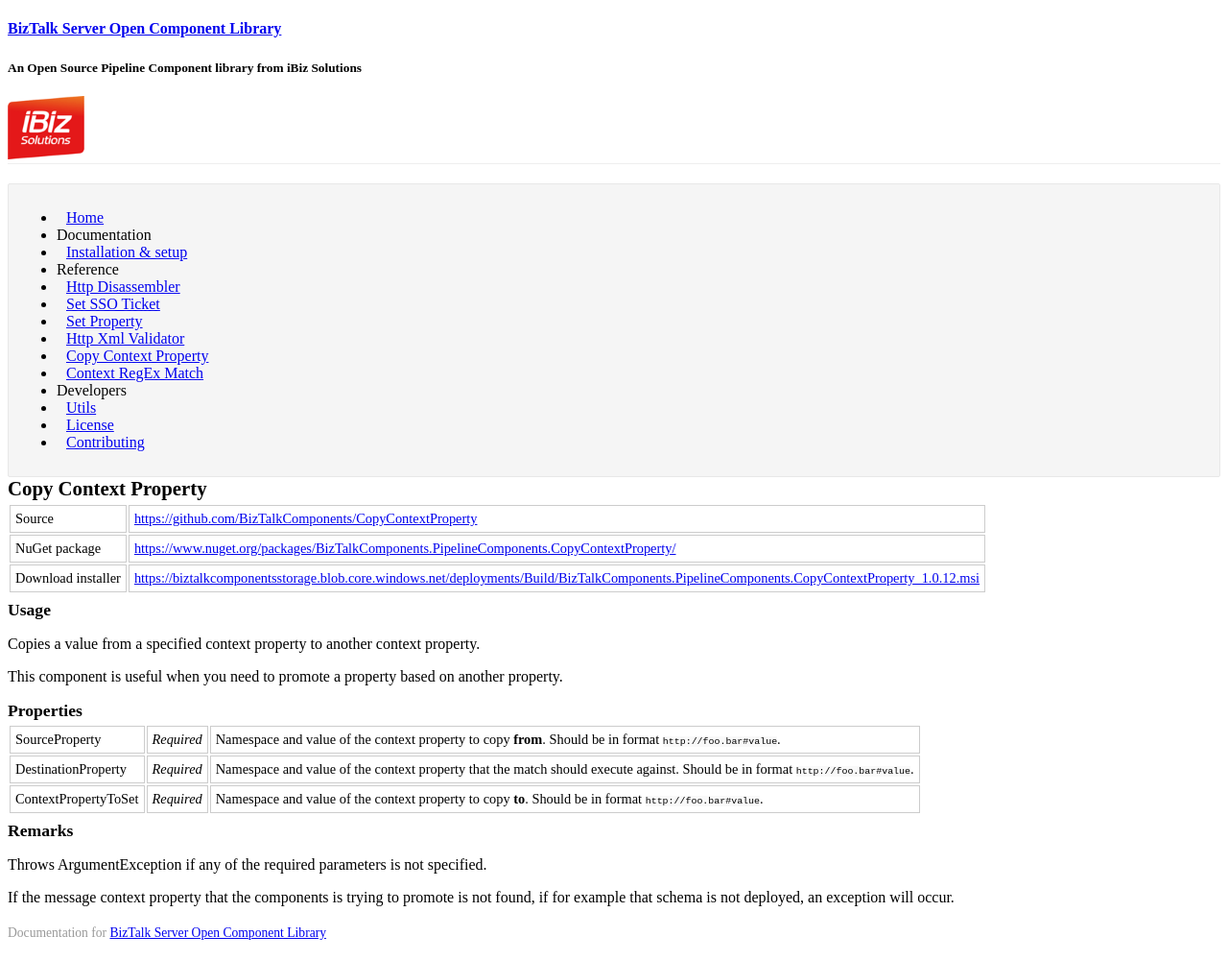
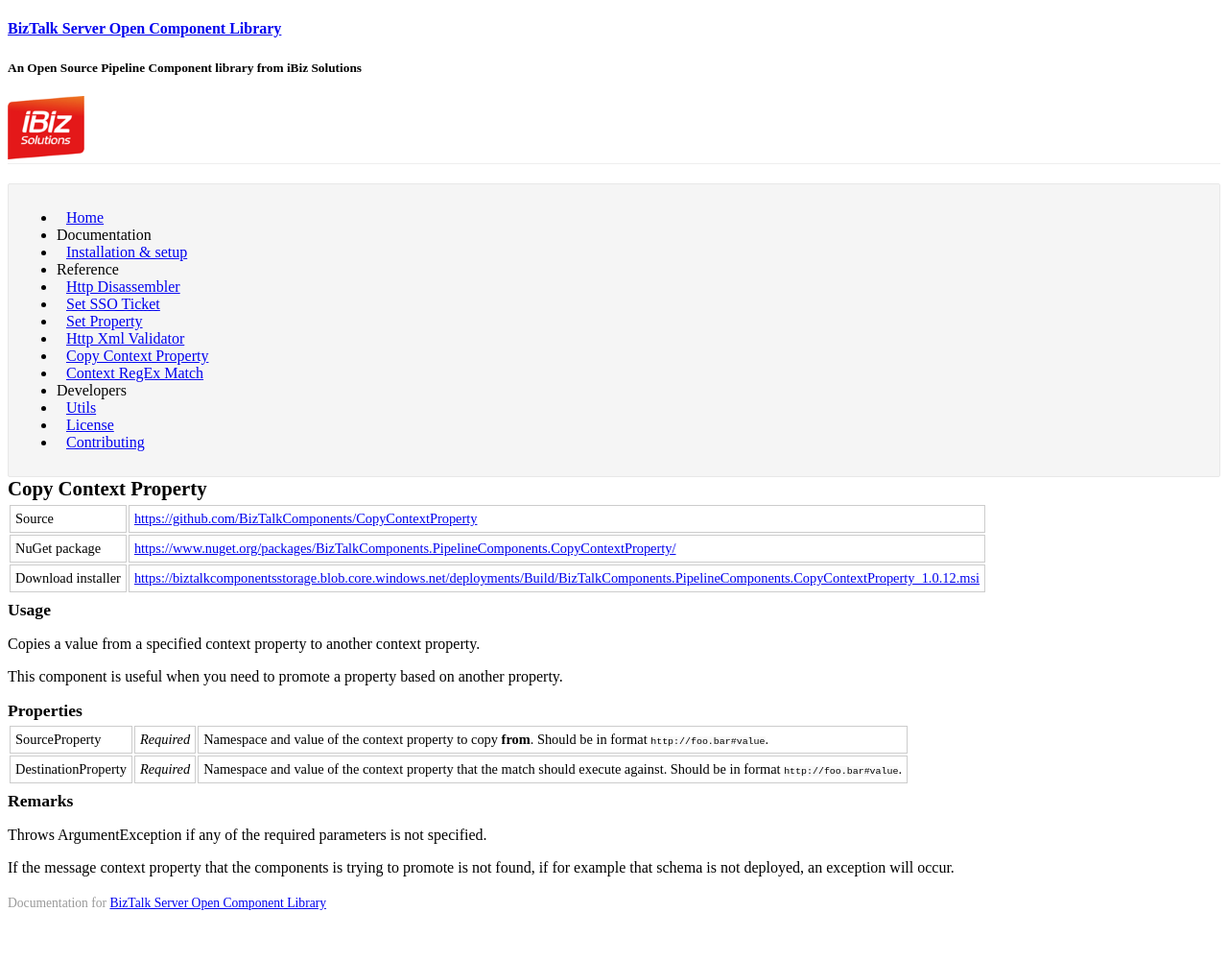
Before and after one commit to BizTalkComponents/BizTalkComponents.github.io, a Jekyll site: the page built from _posts/2014-11-14-copy-context-property.md, in a window 1280 px wide. Shown: the whole page at 96% size. Built offline with Jekyll 4.4.1, drawn with Linux system fonts in a browser that asks for light colours; Markdown is read by kramdown in place of the engine named in the settings; a style sheet for code colours, icons or effects is not loaded; after the commit the page ends 969 px from its top, so only the background shows below that.

Commit message:
Removed leftover from copy paste

```diff
--- a/_posts/2014-11-14-copy-context-property.md
+++ b/_posts/2014-11-14-copy-context-property.md
@@ -27,12 +27,6 @@ Should be in format <code>http://foo.bar#value</code>.</td>
         <td>Namespace and value of the context property that the match should execute against.
 Should be in format <code>http://foo.bar#value</code>. </td>
     </tr>
-    <tr>
-        <td>ContextPropertyToSet</td>
-        <td>Required</td>
-        <td>Namespace and value of the context property to copy <b>to</b>.
-Should be in format <code>http://foo.bar#value</code>.</td>
-    </tr>
 </table>
 
 ## Remarks ##
```
